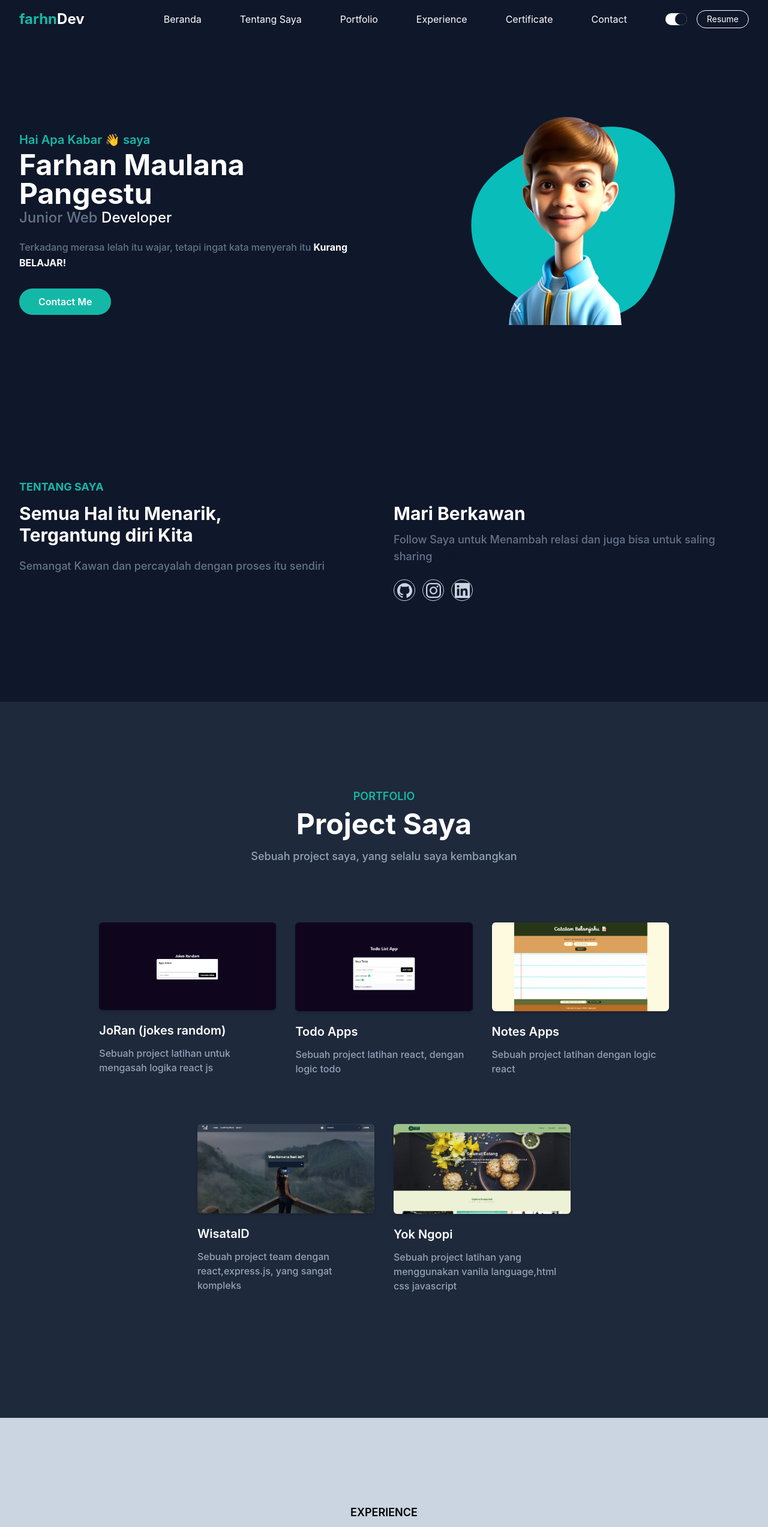
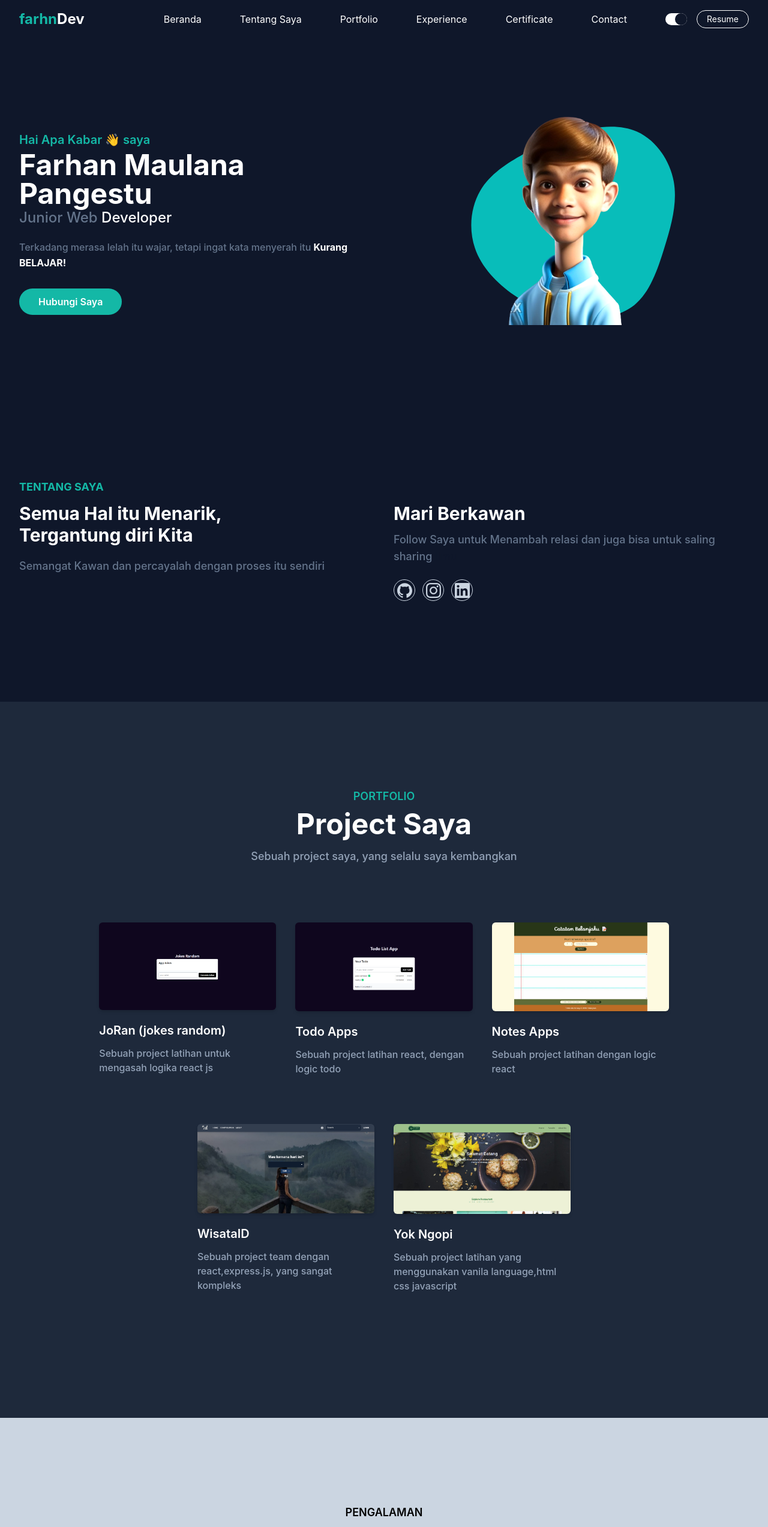
Before and after one commit to fmpangestu/portfolioqu, a React (Vite) app: page / in a window 1280 px wide. Shown: the top 2546 px of the page at 60% size. Built offline with nearby package versions, Linux system fonts and the light colour scheme.

Commit message:
update language

```diff
--- a/src/components/Footer.jsx
+++ b/src/components/Footer.jsx
@@ -37,14 +37,14 @@ export default function Footer() {
                             </li>
                             <li className="mb-2">
                                 <a href="#experience"
-                                   className="inline-block text-base hover:text-primary">Experience</a>
+                                   className="inline-block text-base hover:text-primary">Pengalaman</a>
                             </li>
                             <li className="mb-2">
                                 <a href="#certificate"
-                                   className="inline-block text-base hover:text-primary">Certificate</a>
+                                   className="inline-block text-base hover:text-primary">Sertifikat</a>
                             </li>
                             <li className="mb-2">
-                                <a href="#contact" className="inline-block text-base hover:text-primary">Contact</a>
+                                <a href="#contact" className="inline-block text-base hover:text-primary">Kontak</a>
                             </li>
                         </ul>
                     </div>
--- a/src/pages/Contact.jsx
+++ b/src/pages/Contact.jsx
@@ -4,23 +4,23 @@ export default function Contacts() {
             <div className="container">
                 <div className="w-full px-4">
                     <div className="mx-auto text-center mb-16">
-                        <h4 className={'text-lg text-primary font-semibold mb-2 uppercase'}>Contacts</h4>
-                        <h2 className="font-bold text-dark text-3xl mb-4 sm:text-4xl lg:text-5xl dark:text-white">Hubungi Kami</h2>
-                        <p className="text-md font-medium text-secondary md:text-lg dark:text-slate-400">Hubungi saya apabila ada yang ingin di sampaikan 😊</p>
+                        <h4 className={'text-lg text-primary font-semibold mb-2 uppercase'}>Kontak</h4>
+                        <h2 className="font-bold text-dark text-3xl mb-4 sm:text-4xl lg:text-5xl dark:text-white">Hubungi Saya</h2>
+                        <p className="text-md font-medium text-secondary md:text-lg dark:text-slate-400">Hubungi saya, apabila ada yang ingin di sampaikan 😊</p>
                     </div>
                     <form action="">
                         <div className="w-full lg:w-2/3 mx-auto">
                             <div className="w-full px-4 mb-8">
-                            <label htmlFor="name"  className={'text-base text-primary font-semibold'}>Name</label>
-                            <input type="text" id={'name'} className={'w-full p-3 border rounded-md bg-slate-200 focus:outline-none focus:ring-primary focus:border-1 focus:border-primary placeholder:italic dark:bg-slate-700 dark:text-white dark:border-none'} placeholder={'Your Name'}/>
+                                <label htmlFor="name" className={'text-base text-primary font-semibold'}>Name</label>
+                                <input type="text" id={'name'} className={'w-full p-3 border rounded-md bg-slate-200 focus:outline-none focus:ring-primary focus:border-1 focus:border-primary placeholder:italic dark:bg-slate-700 dark:text-white dark:border-none'} placeholder={'Your Name'} />
                             </div>
                             <div className="w-full px-4 mb-8">
-                            <label htmlFor="email"  className={'text-base text-primary font-semibold'}>Email</label>
-                            <input type="text" id={'email'} className={'w-full p-3 border rounded-md bg-slate-200 focus:outline-none focus:ring-primary focus:border-1 focus:border-primary placeholder:italic dark:bg-slate-700 dark:text-white dark:border-none'} placeholder={'Your Email'}/>
+                                <label htmlFor="email" className={'text-base text-primary font-semibold'}>Email</label>
+                                <input type="text" id={'email'} className={'w-full p-3 border rounded-md bg-slate-200 focus:outline-none focus:ring-primary focus:border-1 focus:border-primary placeholder:italic dark:bg-slate-700 dark:text-white dark:border-none'} placeholder={'Your Email'} />
                             </div>
                             <div className="w-full px-4 mb-8">
-                            <label htmlFor="message"  className={'text-base text-primary font-semibold'}>Message</label>
-                            <textarea  id={'message'} className={'w-full h-40 p-3 border rounded-md bg-slate-200 focus:outline-none focus:ring-primary focus:border-1 focus:border-primary placeholder:italic dark:bg-slate-700 dark:text-white dark:border-none resize-none'} placeholder={'Your Message'}/>
+                                <label htmlFor="message" className={'text-base text-primary font-semibold'}>Message</label>
+                                <textarea id={'message'} className={'w-full h-40 p-3 border rounded-md bg-slate-200 focus:outline-none focus:ring-primary focus:border-1 focus:border-primary placeholder:italic dark:bg-slate-700 dark:text-white dark:border-none resize-none'} placeholder={'Your Message'} />
                             </div>
                             <div className="w-full px-4 mb-8">
                                 <button className={'w-full text-base font-semibold px-8 py-2 text-slate-100  bg-primary rounded-full hover:opacity-85 hover:shadow-lg transition duration-500'}>Kirim</button>
--- a/src/pages/Experience.jsx
+++ b/src/pages/Experience.jsx
@@ -7,7 +7,7 @@ export default function Experience() {
             <div className="container">
                 <div className="w-full px-4">
                     <div className="=mx-auto text-center mb-20">
-                        <h4 className={'text-lg dark:text-black text-white text-primary font-semibold mb-2 uppercase'}>Experience</h4>
+                        <h4 className={'text-lg dark:text-black text-white text-primary font-semibold mb-2 uppercase'}>Pengalaman</h4>
                         <h2 className="font-bold text-slate-50 text-3xl mb-4 sm:text-4xl lg:text-5xl dark:text-dark">Pengalaman
                             dan Skills </h2>
                         <p className="text-md font-medium text-secondary md:text-lg dark:text-black text-white">Sebuah pengalaman pelatihan yang
@@ -62,7 +62,7 @@ export default function Experience() {
                                         <img src="/img/experience/kampusmerdeka.png" alt="dicoding" />
                                     </a>
                                     <p className="text-lg dark:text-black text-white">
-                                    <span className='font-bold'>Kampus Merdeka</span> adalah platform yang memberikan inovasi yang dibuat oleh Kemendikbudristek agar dapat menghasilkan lulusan yang siap menghadapi perubahan sosial, budaya, dunia kerja, dan kemajuan teknologi yang pesat. Program ini sudah diluncurkan oleh Kemendikbudristek sejak akhir Januari 2020.
+                                        <span className='font-bold'>Kampus Merdeka</span> adalah platform yang memberikan inovasi yang dibuat oleh Kemendikbudristek agar dapat menghasilkan lulusan yang siap menghadapi perubahan sosial, budaya, dunia kerja, dan kemajuan teknologi yang pesat. Program ini sudah diluncurkan oleh Kemendikbudristek sejak akhir Januari 2020.
                                     </p>
                                     <p className="text-lg dark:text-black text-white ">
                                         saya sangat berterima kasih sekali dengan adanya program ini, karena memberikan pengalaman yang sangat luar biasa.
--- a/src/pages/LandingPage.jsx
+++ b/src/pages/LandingPage.jsx
@@ -13,8 +13,8 @@ export default function LandingPage() {
                             wajar, tetapi ingat kata menyerah itu <span
                                 className={'text-dark font-bold dark:text-white'}>Kurang BELAJAR!</span></p>
                         <a href="#contact"
-                           className={'text-base font-semibold text-white py-3 px-8 bg-primary hover:opacity-75 rounded-full transition duration-300 ease-in-out'}>Contact
-                            Me</a>
+                           className={'text-base font-semibold text-white py-3 px-8 bg-primary hover:opacity-75 rounded-full transition duration-300 ease-in-out'}>Hubungi
+                            Saya</a>
                         <a href="/resume.pdf" target={'_blank'} rel="noreferrer"
                            className={'text-base font-semibold text-dark ml-4 py-3 px-8 border dark:text-white border-dark dark:border-white rounded-full lg:hidden'}>
                             Resume
```
Also changed, not shown: src/pages/Portfolio.jsx (+9 -9 lines), src/pages/Sertificate.jsx (+6 -6 lines). Lines whose indentation alone changed are shown as unchanged.
